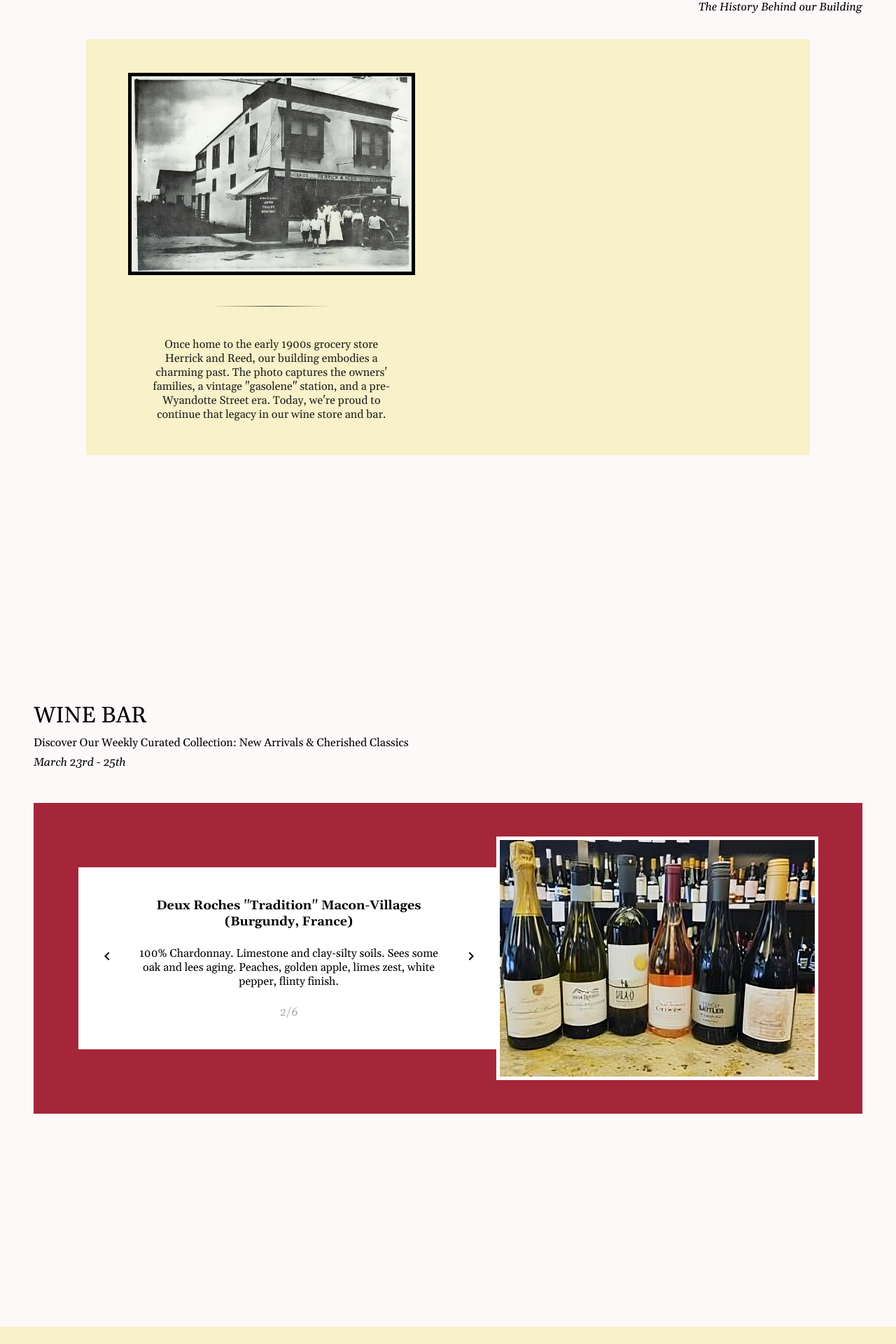
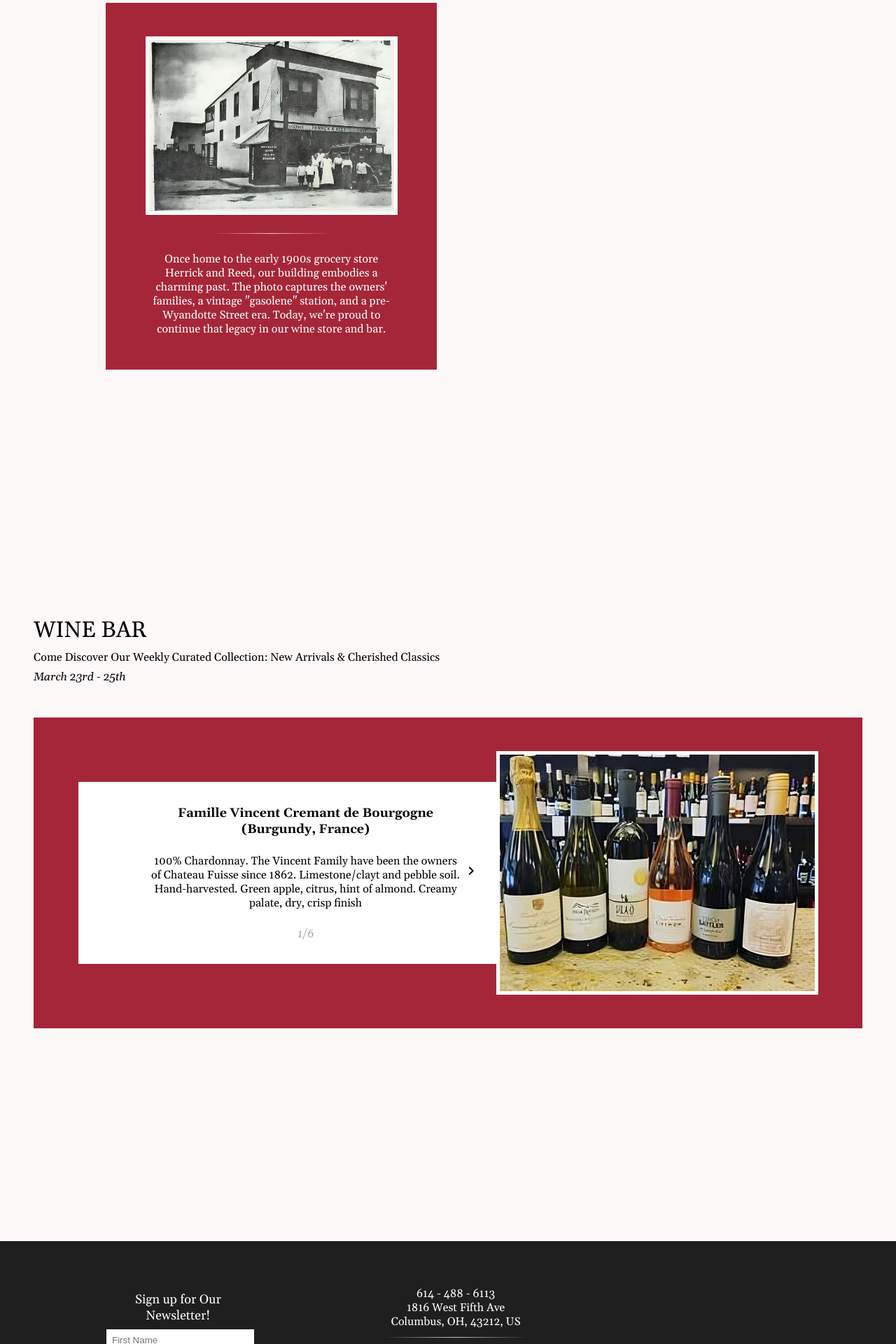
Before and after one commit to JakeWilliams21/Twisted-Vine, a React (Create React App) app in the folder client/: page / in a window 1280 px wide. Shown: the part 1778-3698 px from the top of the page at 70% size. Built offline with nearby package versions, Linux system fonts and the light colour scheme; a web font is replaced by a local one.

Commit message:
Polishing

```diff
--- a/client/src/components/Navbar.js
+++ b/client/src/components/Navbar.js
@@ -8,6 +8,9 @@ const Navbar = () => {
   const [visible, setVisible] = useState(false)
   const [animation, setAnimation] = useState('')
   const mobileMenuRef = useRef(null)
+  const [activeSection, setActiveSection] = useState('')
+
+
 
   useEffect(() => {
     const handleScroll = () => {
@@ -20,6 +23,7 @@ const Navbar = () => {
       }
 
       setIsSticky(shouldBeSticky);
+      updateActiveSection()
     }
 
     window.addEventListener('scroll', handleScroll)
@@ -56,6 +60,21 @@ const Navbar = () => {
     };
   }, [])
 
+  const updateActiveSection = () => {
+    const sections = ['#location', '#history', '#wine-bar', '#footer'];
+    const offset = document.getElementById('navbar').clientHeight + 20;
+    let newActiveSection = '';
+
+    sections.forEach((section) => {
+      const element = $(section);
+      if (element.offset().top - offset <= window.scrollY) {
+        newActiveSection = section;
+      }
+    });
+
+    setActiveSection(newActiveSection);
+  };
+
   const scrollTo = (selector) => {
     const navbarHeight = document.getElementById('navbar').clientHeight;
 
@@ -69,7 +88,7 @@ const Navbar = () => {
     setVisible(false)
   };
 
-  const toggleMenu = () => {
+  const toggleMenu = (event) => {
     setVisible(!visible)
     console.log('clicked');
     console.log(visible);
@@ -83,10 +102,10 @@ const Navbar = () => {
               <img src = {logo} alt = 'Twisted Vine' onClick = {() => scrollTo('#landing')}/>
           </div>
           <div className = 'navbar-bottom'>
-              <span onClick = {() => scrollTo('#location')}>Location</span>
-              <span onClick = {() => scrollTo('#history')}>Our History</span>
-              <span onClick = {() => scrollTo('#wine-bar')}>Wine Bar</span>
-              <span onClick = {() => scrollTo('#footer')}>Contact</span>
+              <span onClick = {() => scrollTo('#location')} className = {activeSection === '#location' ? 'active' : ''}>Location</span>
+              <span onClick = {() => scrollTo('#history')} className = {activeSection === '#history' ? 'active' : ''}>Our History</span>
+              <span onClick = {() => scrollTo('#wine-bar')} className = {activeSection === '#wine-bar' ? 'active' : ''}>Wine Bar</span>
+              <span onClick = {() => scrollTo('#footer')} className = {activeSection === '#footer' ? 'active' : ''}>Contact</span>
           </div>
           <div className="hamburger" onClick={toggleMenu}>
             <i className="fas fa-bars"></i>
--- a/client/src/components/WineBar.js
+++ b/client/src/components/WineBar.js
@@ -1,4 +1,4 @@
-import React, {useState, useEffect} from 'react'
+import React, {useState, useEffect, useRef} from 'react'
 import '../style/WineBar.css'
 import winebar from '../images/winebar.jpeg'
 import ChevronRightIcon from '@mui/icons-material/ChevronRight';
@@ -39,14 +39,19 @@ const WineBar = () => {
     ])
     const [selectedWineIndex, setSelectedWineIndex] = useState(0)
     const [fadeIn, setFadeIn] = useState(false);
+    const autoChangeInterval = useRef(null);
+
+    const startInterval = () => {
+        return setInterval(() => {
+          setSelectedWineIndex((prevIndex) => (prevIndex + 1) % wines.length);
+          triggerFadeIn();
+        }, 10000);
+      };
 
     useEffect(() => {
-        const autoChangeInterval = setInterval(() => {
-            setSelectedWineIndex((prevIndex) => (prevIndex + 1) % wines.length)
-            triggerFadeIn()
-        }, 5000)
+        autoChangeInterval.current = startInterval()
 
-        return () => clearInterval(autoChangeInterval)
+        return () => clearInterval(autoChangeInterval.current)
     }, [wines])
 
     const triggerFadeIn = () => {
@@ -60,6 +65,8 @@ const WineBar = () => {
     const handleRightButtonClick = () => {
         triggerFadeIn();
         setSelectedWineIndex((prevIndex) => (prevIndex + 1) % wines.length);
+        clearInterval(autoChangeInterval.current);
+        autoChangeInterval.current = startInterval();
       };
 
       const handleLeftButtonClick = () => {
@@ -67,6 +74,8 @@ const WineBar = () => {
         setSelectedWineIndex((prevIndex) =>
           prevIndex - 1 < 0 ? wines.length - 1 : prevIndex - 1
         );
+        clearInterval(autoChangeInterval.current);
+        autoChangeInterval.current = startInterval();
       };
 
 
@@ -74,7 +83,7 @@ const WineBar = () => {
     <div id = 'wine-bar' className = 'hide main'>
         <div className = 'title'>
             <span style = {{'fontSize': 'xx-large'}}>WINE BAR</span>
-            <span>Discover Our Weekly Curated Collection: New Arrivals & Cherished Classics</span>
+            <span>Come Discover Our Weekly Curated Collection: New Arrivals & Cherished Classics</span>
             <span style = {{'fontStyle': 'italic'}}>March 23rd - 25th</span>
         </div>
         <div className = 'wines-container'>
--- a/client/src/style/Footer.css
+++ b/client/src/style/Footer.css
@@ -3,7 +3,7 @@
     justify-content: center;
     align-items: center;
     color: white;
-    background-color: #f8f1c9;
+    background-color: #1f1f1f;
 }
 
 .footer-content {
@@ -12,7 +12,7 @@
     justify-content: space-between;
     width: 80%;
     padding: 48px;
-    color: black;
+    color: white;
 }
 
 .footer-form {
@@ -86,11 +86,11 @@
 }
 
 .hours hr {
-    background-image: linear-gradient(to right, rgba(0, 0, 0, 0), rgba(0, 0, 0, 0.75), rgba(0, 0, 0, 0));
+    background-image: linear-gradient(to right, rgba(255, 255, 255, 0), rgba(255, 255, 255, 0.75), rgba(255, 255, 255, 0));
     border: 0;
     height: 1px;
     margin: 12px 0;
-    width: 50%;
+    width: 100%;
 }
 
 .hours li {
@@ -117,5 +117,15 @@
         width: 100%;
     }
 
+    .footer-form {
+        width: 60%;
+    }
+
 
 }
+
+@media (max-width: 600px) {
+    .footer-form {
+        width: 80%;
+    }
+}
--- a/client/src/style/History.css
+++ b/client/src/style/History.css
@@ -1,7 +1,6 @@
 #history {
     display: flex;
     flex-direction: column;
-    gap: 12px;
     align-items: center;
     padding: 24px;
     padding-bottom: 48px;
@@ -14,7 +13,6 @@
     gap: 10%;
     padding: 0 24px;
     color: white;
-    background-color: #f8f1c9;
     width: 80%;
 }
 
@@ -31,13 +29,13 @@
     display: flex;
     flex-direction: column;
     align-items: center;
-    gap: 36px;
+    gap: 18px;
     width: 35%;
     justify-content: flex-start;
     padding-top: 48px;
-    color: #1f1f1f;
-    background-color: #f8f1c9;
-    padding: 48px;
+    color: white;
+    padding: 48px 64px;
+    background-color: #A62639;
     /* -webkit-box-shadow: -2px 5px 10px -1px rgba(0,0,0,0.75);
     -moz-box-shadow: -2px 5px 10px -1px rgba(0,0,0,0.75);
     box-shadow: -2px 5px 10px -1px rgba(0,0,0,0.75); */
@@ -48,7 +46,6 @@
     flex-direction: column;
     align-items: center;
     justify-content: flex-end;
-    background-color: #f8f1c9;
     padding: 48px;
 }
 
@@ -62,12 +59,12 @@
 
 #history .left hr {
     width: 50%;
-    background-image: linear-gradient(to right, rgba(0, 0, 0, 0), rgba(0, 0, 0, 0.75), rgba(0, 0, 0, 0));
+    background-image: linear-gradient(to right, rgba(255, 255, 255, 0), rgba(255, 255, 255, 0.75), rgba(255, 255, 255, 0));
 }
 
 #history .right img {
     width: 300px;
-    animation: fadeIn 4s ease-in
+    animation: fadeIn 3s ease-in
     /* -webkit-box-shadow: 1px 5px 10px -1px rgba(0,0,0,0.75);
     -moz-box-shadow: 1px 5px 10px -1px rgba(0,0,0,0.75);
     box-shadow: 1px 5px 10px -1px rgba(0,0,0,0.75); */
@@ -78,7 +75,7 @@
       opacity: 0;
     }
 
-    75% {
+    80% {
         opacity: 0;
     }
 
@@ -88,8 +85,8 @@
   }
 
 .left img {
-    width: 400px;
-    border: solid black;
+    width: 350px;
+    border: solid white;
     border-width: 5px;
 }
 
@@ -113,7 +110,7 @@
 
 .poster img {
     width: 300px;
-    border: solid #1f1f1f;
+    border: solid white;
     border-width: 5px;
 }
 
--- a/client/src/style/Landing.css
+++ b/client/src/style/Landing.css
@@ -37,16 +37,29 @@
     padding: 12px 24px;;
     color: white;
     font-size: large;
-    transition: transform .5s;
 }
 
 #landing .right img {
-    width: 500px
+    width: 450px
 }
 
 .landing-button:hover {
-    transform: scale(1.05);
+    animation: hover ease-in-out 1.5s infinite;
     cursor: pointer;
+}
+
+@keyframes hover {
+    0% {
+        transform: scale(1)
+    }
+
+    50% {
+        transform: scale(1.1)
+    }
+
+    100% {
+        transform: scale(1)
+    }
 }
 
 @media (max-width: 1000px) {
--- a/client/src/style/Navbar.css
+++ b/client/src/style/Navbar.css
@@ -70,6 +70,12 @@
 .navbar-bottom span {
     transition: transform .5s
 }
+
+.navbar-bottom span.active {
+  color: #A62639;
+  transform: translateY(-10%);
+}
+
 
 .navbar-bottom span:hover {
     cursor: pointer;
--- a/client/src/style/WineBar.css
+++ b/client/src/style/WineBar.css
@@ -35,6 +35,7 @@
     color: black;
     background-color: #A62639;
     padding: 48px 0;
+    width: 100%;
 }
 
 .wine-content-container {
```
